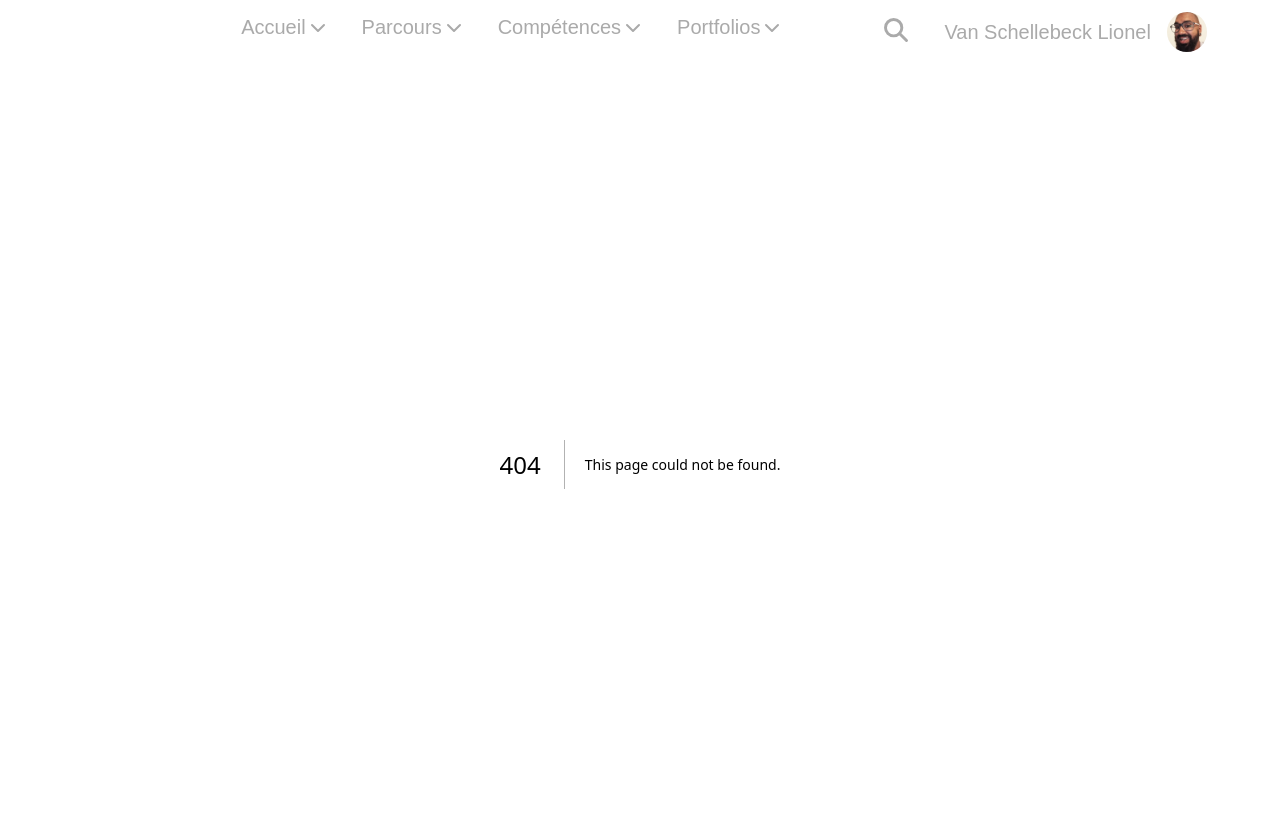
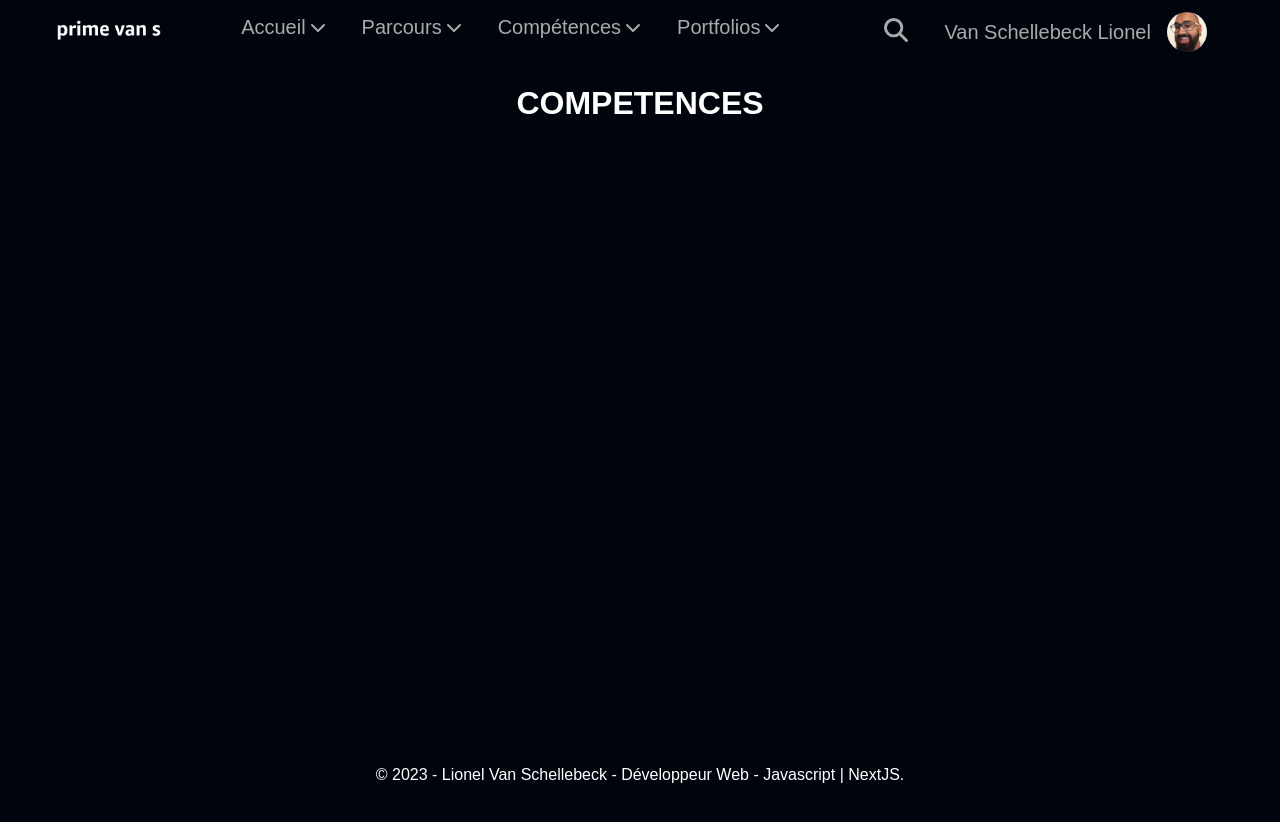
Before and after one commit to LionelVanS/amazing-prime-van-s, a Next.js app: page /skills in a window 1280 px wide. Before the commit this address had no page. Shown: the top 822 px of the page. After the commit the page ends 800 px from the top, so only its background shows below. Built offline with nearby package versions, Linux system fonts and the light colour scheme; a web font is replaced by a local one.

Commit message:
updating file names

```diff
--- a/src/pages/competences.js
+++ b/src/pages/career.js
@@ -1,14 +1,14 @@
 import Head from 'next/head';
 import styled from 'styled-components';
 
-export default function Competences() {
+export default function Career() {
    return (
       <>
          <Head>
-            <title>Prime Van S: Compétences</title>
+            <title>Prime Van S: Parcours</title>
          </Head>
          <main>
-            <Title>COMPETENCES</Title>
+            <Title>PARCOURS</Title>
          </main>
       </>
    );
--- a/src/pages/parcours.js
+++ b/src/pages/skills.js
@@ -1,14 +1,14 @@
 import Head from 'next/head';
 import styled from 'styled-components';
 
-export default function Parcours() {
+export default function Skills() {
    return (
       <>
          <Head>
-            <title>Prime Van S: Parcours</title>
+            <title>Prime Van S: Compétences</title>
          </Head>
          <main>
-            <Title>PARCOURS</Title>
+            <Title>COMPETENCES</Title>
          </main>
       </>
    );
```
